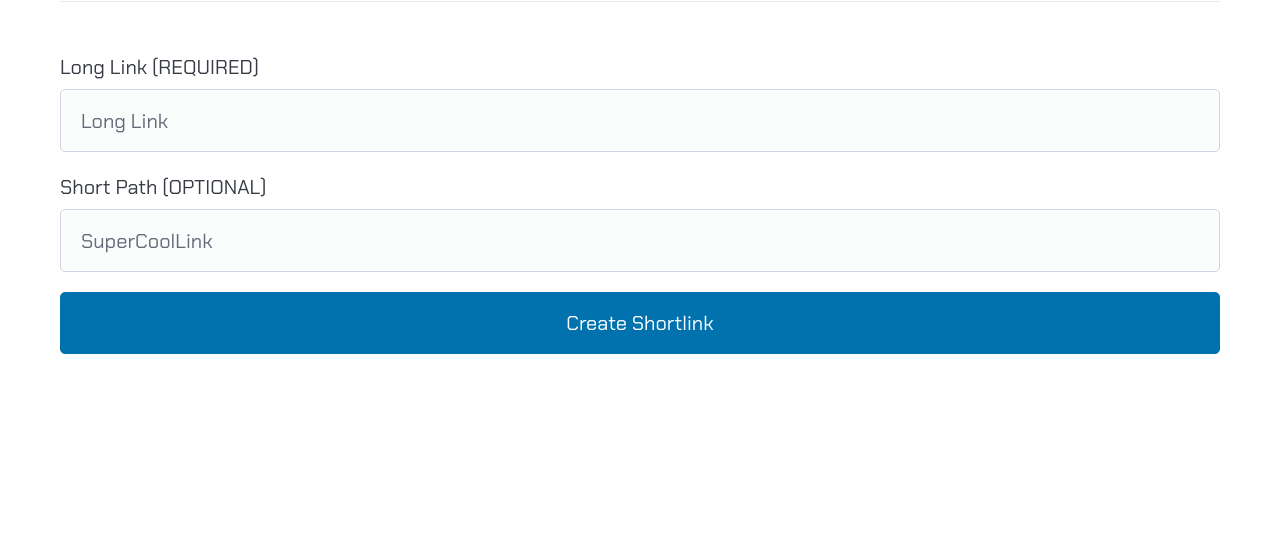
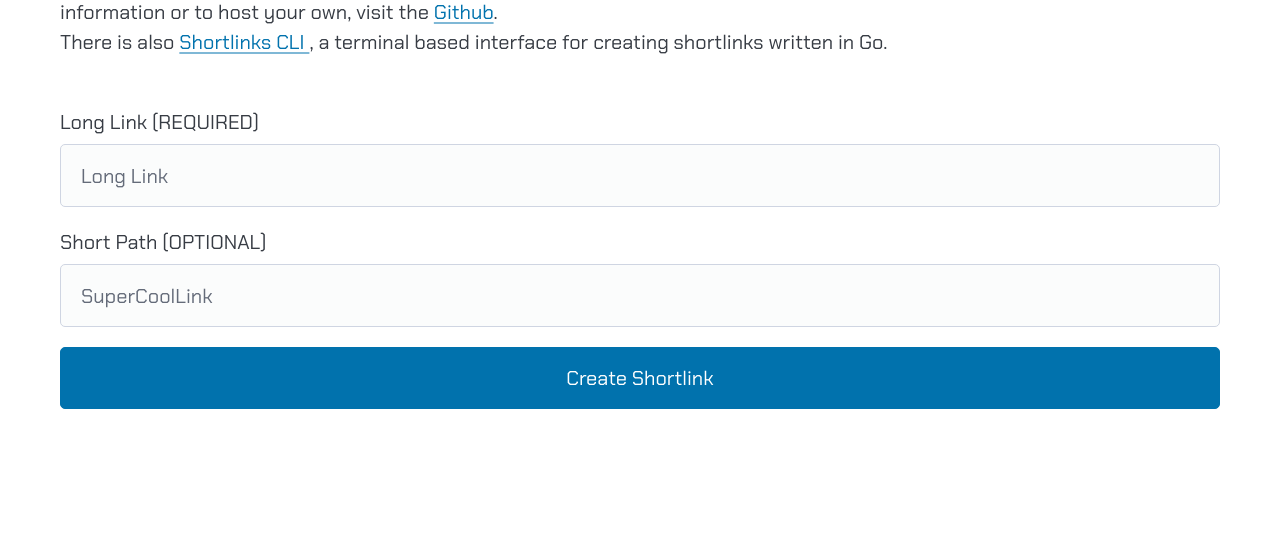
Before and after one commit to VVill-ga/shortlinks, a website: page public/index.html in a window 1280 px wide. Shown: the part 245-800 px from the top of the page. Drawn offline with nearby package versions, Linux system fonts and the light colour scheme.

Commit message:
Fixed Systemd error and added project description to website

```diff
--- a/public/index.html
+++ b/public/index.html
@@ -60,7 +60,18 @@
     <main class="hero container">
       <form onsubmit="submitLink(event)">
         <h1>Shortlinks Web Frontend</h1>
-        <hr /><br />
+        <hr />
+        <p>Shortlinks is an Open Source self-hostable webserver and REST API
+          for creating and following URL redirects. For more information or to
+          host your own, visit the
+          <a href="https://github.com/VVill-ga/shortlinks">Github</a>.
+          <br>
+          There is also
+          <a href="https://github.com/VVill-ga/shortlinks-cli">Shortlinks CLI
+          </a>, a terminal based interface for creating shortlinks written in
+          Go.
+        </p>
+        <br />
         <label for="link">Long Link (REQUIRED)</label>
         <input type="text" placeholder="Long Link" name="link" />
         <label for="requestedCode">Short Path (OPTIONAL)</label>
```
Also changed, not shown: 1 other file.
